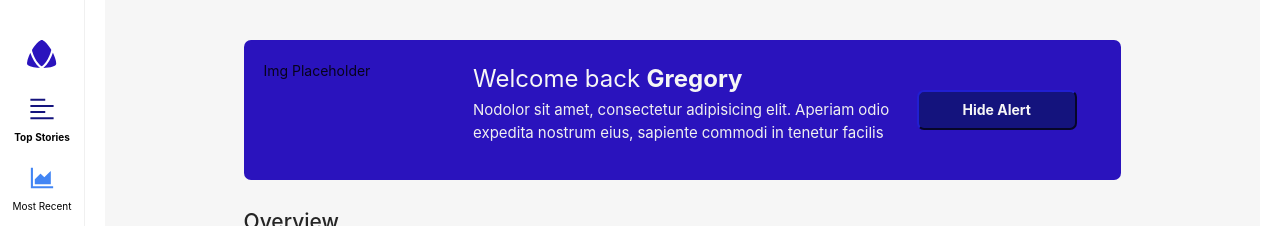
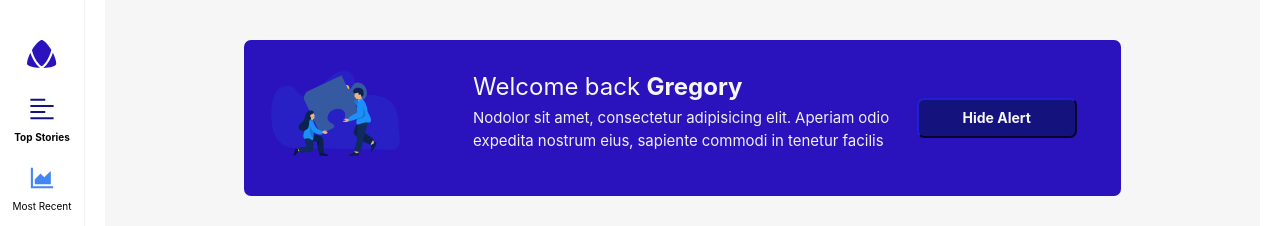
Before and after one commit to Manny91/hacker-news, a React (Create React App) app: page /mostRecent in a window 1280 px wide. Shown: the top 226 px of the page. Built offline with nearby package versions, Linux system fonts and the light colour scheme; no server answers.

Commit message:
added icon and title, small tidy up on banner and added icon

```diff
--- a/public/index.html
+++ b/public/index.html
@@ -2,7 +2,7 @@
 <html lang="en">
   <head>
     <meta charset="utf-8" />
-    <link rel="icon" href="%PUBLIC_URL%/favicon.ico" />
+    <link rel="icon" href="//admix.in/wp-content/uploads/2018/08/Favicon.png" />
     <meta name="viewport" content="width=device-width, initial-scale=1" />
     <meta name="theme-color" content="#000000" />
     <meta
@@ -24,7 +24,7 @@
       work correctly both with client-side routing and a non-root public URL.
       Learn how to configure a non-root public URL by running `npm run build`.
     -->
-    <title>React App</title>
+    <title>Hacker - News React App</title>
   </head>
   <body>
     <noscript>You need to enable JavaScript to run this app.</noscript>
--- a/src/stories-module/components/page-banner/page-banner.tsx
+++ b/src/stories-module/components/page-banner/page-banner.tsx
@@ -1,9 +1,13 @@
 import React from "react";
 import styled, { css } from "../../../styled-components";
+import { ReactComponent as PuzzleCollab } from "../../../assets/teamwork-puzzle.svg";
+
 const PageBanner = () => {
   return (
     <PageBannerWrapper>
-      <BannerImage>Img Placeholder</BannerImage>
+      <BannerImage>
+        <PuzzleCollab />
+      </BannerImage>
       <BannerText>
         <Title>
           Welcome back <b>Gregory</b>
@@ -36,6 +40,10 @@ const PageBannerWrapper = styled.div`
 `;
 const BannerImage = styled.div`
   width: 25%;
+  svg {
+    height: auto;
+    width: 70%;
+  }
   @media ${(props) => props.theme.media.lg} {
     display: none;
   }
@@ -63,6 +71,7 @@ const ButtonWrapper = styled.div`
   width: 25%;
   @media ${(props) => props.theme.media.sm} {
     width: 50%;
+    justify-content: end;
   }
 `;
 const styleButton = css`
--- a/src/stories-module/top-stories/top-stories-dashboard.component.tsx
+++ b/src/stories-module/top-stories/top-stories-dashboard.component.tsx
@@ -142,11 +142,11 @@ const PageContainer = styled.section`
   }
 `;
 const TableStringLimiter = styled.div`
-  overflow: hidden;
-  text-overflow: ellipsis;
-  white-space: nowrap;
   @media ${(props) => props.theme.media.md} {
-    max-width: 320px;
+    max-width: 280px;
+    overflow: hidden;
+    text-overflow: ellipsis;
+    white-space: nowrap;
   }
 `;
 const PageTopContent = styled.div`
```
Also changed, not shown: src/assets/teamwork-puzzle.svg (added).
